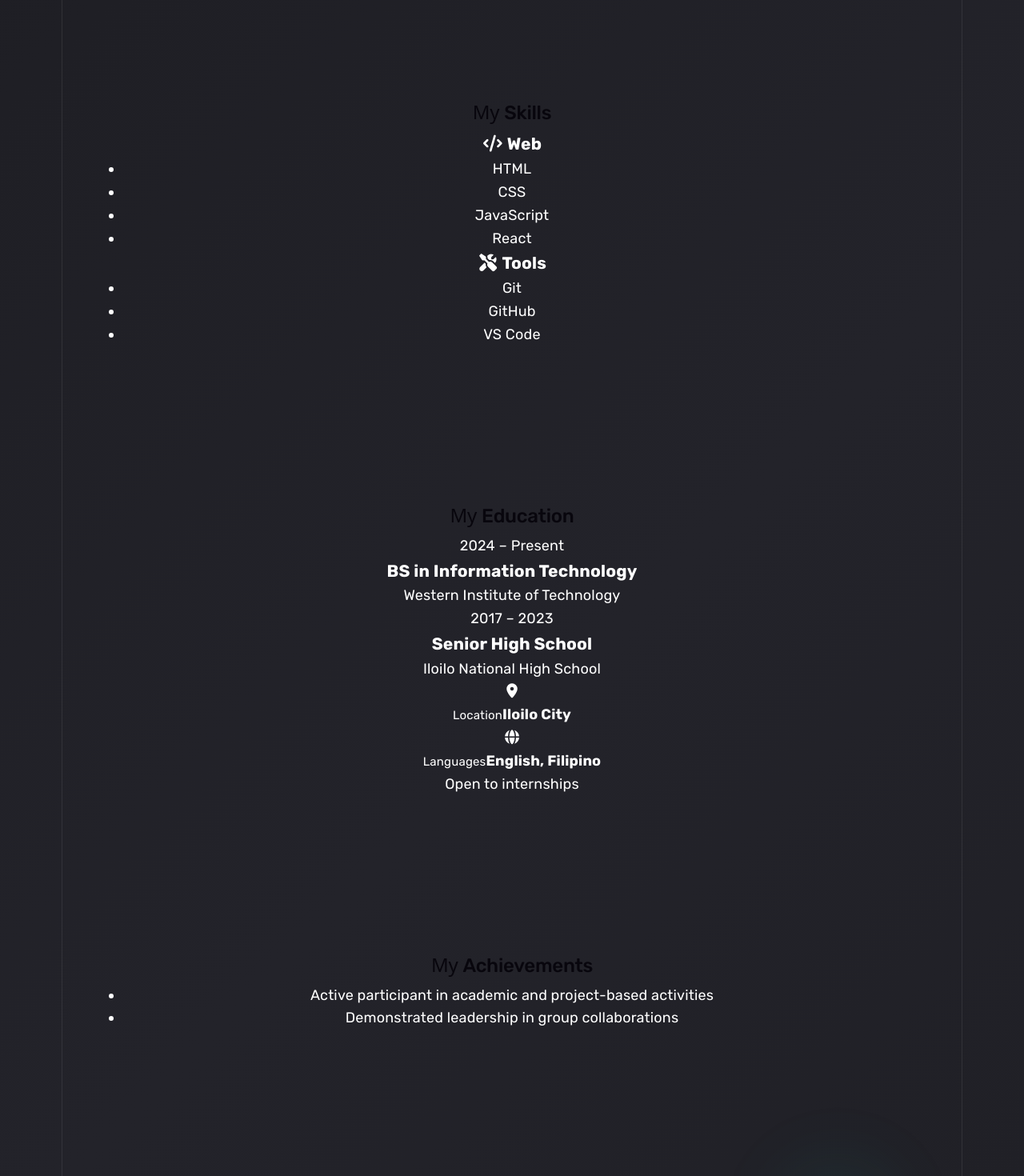
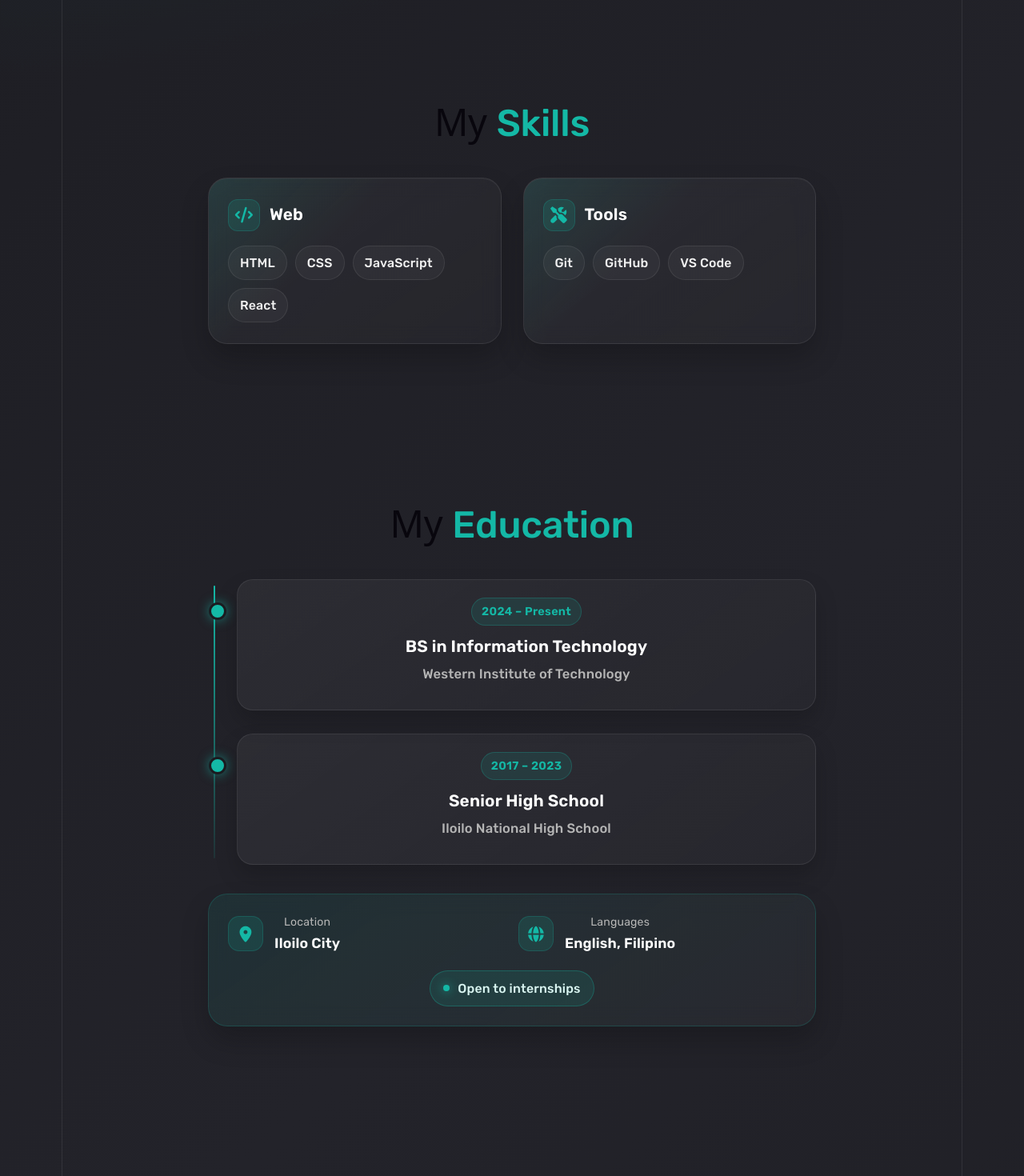
Before and after one commit to Cittali2/Portfolio_Amistoso, a React (Vite) app: page / in a window 1280 px wide. Shown: the part 1300-2770 px from the top of the page at 80% size. Built offline with nearby package versions, Linux system fonts and the light colour scheme.

Commit message:
add design

```diff
--- a/src/App.css
+++ b/src/App.css
@@ -1521,3 +1521,376 @@ nav {
     width: min(100%, 220px);
   }
 }
+
+.skills h2,
+.education h2,
+.achievements h2 {
+  font-size: clamp(2rem, 4vw, 2.6rem);
+  line-height: 1.15;
+  text-align: center;
+  margin-bottom: 2.2rem;
+}
+
+.skills h2 span,
+.education h2 span,
+.achievements h2 span {
+  color: var(--primary);
+}
+
+.skills-grid {
+  max-width: 760px;
+  margin: 0 auto;
+  display: grid;
+  grid-template-columns: repeat(auto-fit, minmax(260px, 1fr));
+  gap: 1.5rem;
+}
+
+.skills-card {
+  position: relative;
+  padding: 26px 24px;
+  border-radius: 24px;
+  background: linear-gradient(
+    145deg,
+    rgba(255, 255, 255, 0.05),
+    rgba(255, 255, 255, 0.02)
+  );
+  border: 1px solid rgba(255, 255, 255, 0.08);
+  -webkit-backdrop-filter: blur(12px);
+  backdrop-filter: blur(12px);
+  box-shadow:
+    0 18px 35px rgba(0, 0, 0, 0.2),
+    inset 0 1px 0 rgba(255, 255, 255, 0.03);
+  overflow: hidden;
+  transition: transform 0.35s ease, border-color 0.35s ease, box-shadow 0.35s ease;
+}
+
+.skills-card::before {
+  content: "";
+  position: absolute;
+  inset: 0;
+  background: linear-gradient(135deg, rgba(20, 184, 166, 0.12), transparent 40%);
+  pointer-events: none;
+}
+
+.skills-card:hover {
+  transform: translateY(-8px);
+  border-color: rgba(20, 184, 166, 0.3);
+  box-shadow:
+    0 22px 40px rgba(0, 0, 0, 0.26),
+    0 0 20px rgba(20, 184, 166, 0.08);
+}
+
+.skills-card h3 {
+  position: relative;
+  z-index: 1;
+  display: flex;
+  align-items: center;
+  gap: 12px;
+  margin-bottom: 18px;
+  font-size: 1.15rem;
+  font-weight: 600;
+  color: var(--text);
+}
+
+.skills-card h3 i {
+  width: 40px;
+  height: 40px;
+  display: inline-flex;
+  align-items: center;
+  justify-content: center;
+  border-radius: 12px;
+  font-size: 1.1rem;
+  color: var(--primary);
+  background: rgba(20, 184, 166, 0.14);
+  border: 1px solid rgba(20, 184, 166, 0.22);
+}
+
+.skill-list {
+  position: relative;
+  z-index: 1;
+  display: flex;
+  flex-wrap: wrap;
+  gap: 10px;
+  list-style: none;
+}
+
+.skill-list li,
+.skill-list span {
+  padding: 8px 14px;
+  border-radius: 999px;
+  background: rgba(255, 255, 255, 0.04);
+  border: 1px solid rgba(255, 255, 255, 0.08);
+  color: #f1f1f1;
+  font-size: 0.88rem;
+  font-weight: 500;
+  transition: 0.3s ease;
+}
+
+.skill-list li:hover,
+.skill-list span:hover {
+  transform: translateY(-3px);
+  background: rgba(20, 184, 166, 0.12);
+  border-color: rgba(20, 184, 166, 0.4);
+}
+
+.timeline {
+  position: relative;
+  max-width: 760px;
+  margin: 0 auto;
+  padding-left: 36px;
+}
+
+.timeline::before {
+  content: "";
+  position: absolute;
+  top: 8px;
+  bottom: 8px;
+  left: 7px;
+  width: 2px;
+  border-radius: 999px;
+  background: linear-gradient(to bottom, var(--primary), rgba(20, 184, 166, 0.1));
+}
+
+.timeline-item {
+  position: relative;
+  margin-bottom: 1.6rem;
+  padding: 22px 24px;
+  border-radius: 20px;
+  background: linear-gradient(
+    145deg,
+    rgba(255, 255, 255, 0.05),
+    rgba(255, 255, 255, 0.02)
+  );
+  border: 1px solid rgba(255, 255, 255, 0.08);
+  box-shadow: 0 14px 28px rgba(0, 0, 0, 0.18);
+  transition: transform 0.3s ease, border-color 0.3s ease, box-shadow 0.3s ease;
+}
+
+.timeline-item:last-child {
+  margin-bottom: 0;
+}
+
+.timeline-item::before {
+  content: "";
+  position: absolute;
+  top: 28px;
+  left: -36px;
+  width: 16px;
+  height: 16px;
+  border-radius: 50%;
+  background: var(--primary);
+  border: 3px solid #1b1b20;
+  box-shadow: 0 0 14px rgba(20, 184, 166, 0.6);
+}
+
+.timeline-item:hover {
+  transform: translateX(6px);
+  border-color: rgba(20, 184, 166, 0.35);
+  box-shadow:
+    0 18px 32px rgba(0, 0, 0, 0.24),
+    0 0 18px rgba(20, 184, 166, 0.08);
+}
+
+.timeline-date {
+  display: inline-block;
+  margin-bottom: 10px;
+  padding: 5px 12px;
+  border-radius: 999px;
+  background: rgba(20, 184, 166, 0.12);
+  border: 1px solid rgba(20, 184, 166, 0.25);
+  color: var(--primary);
+  font-size: 0.8rem;
+  font-weight: 600;
+  letter-spacing: 0.02em;
+}
+
+.timeline-item h3 {
+  margin-bottom: 4px;
+  font-size: 1.15rem;
+  font-weight: 600;
+  color: var(--text);
+}
+
+.timeline-school {
+  margin-bottom: 8px;
+  font-size: 0.95rem;
+  font-weight: 500;
+  color: #e8e8e8;
+}
+
+.timeline-item p {
+  font-size: 0.92rem;
+  line-height: 1.7;
+  color: var(--subtext);
+}
+
+.info-card {
+  max-width: 760px;
+  margin: 2rem auto 0;
+  padding: 24px;
+  border-radius: 24px;
+  background: linear-gradient(
+    145deg,
+    rgba(20, 184, 166, 0.1),
+    rgba(255, 255, 255, 0.03)
+  );
+  border: 1px solid rgba(20, 184, 166, 0.2);
+  -webkit-backdrop-filter: blur(12px);
+  backdrop-filter: blur(12px);
+  box-shadow: 0 18px 35px rgba(0, 0, 0, 0.2);
+}
+
+.info-grid {
+  display: grid;
+  grid-template-columns: repeat(auto-fit, minmax(200px, 1fr));
+  gap: 16px;
+}
+
+.info-item {
+  display: flex;
+  align-items: center;
+  gap: 14px;
+}
+
+.info-item i {
+  flex-shrink: 0;
+  width: 44px;
+  height: 44px;
+  display: inline-flex;
+  align-items: center;
+  justify-content: center;
+  border-radius: 14px;
+  font-size: 1.1rem;
+  color: var(--primary);
+  background: rgba(20, 184, 166, 0.14);
+  border: 1px solid rgba(20, 184, 166, 0.22);
+}
+
+.info-item small {
+  display: block;
+  font-size: 0.78rem;
+  color: var(--subtext);
+}
+
+.info-item strong {
+  display: block;
+  font-size: 0.98rem;
+  font-weight: 600;
+  color: var(--text);
+}
+
+.info-badge {
+  display: inline-flex;
+  align-items: center;
+  gap: 10px;
+  margin-top: 20px;
+  padding: 9px 16px;
+  border-radius: 999px;
+  background: rgba(20, 184, 166, 0.12);
+  border: 1px solid rgba(20, 184, 166, 0.3);
+  color: #d9f5f1;
+  font-size: 0.88rem;
+  font-weight: 500;
+}
+
+.info-badge::before {
+  content: "";
+  width: 8px;
+  height: 8px;
+  border-radius: 50%;
+  background: var(--primary);
+  box-shadow: 0 0 12px rgba(20, 184, 166, 0.8);
+}
+
+.achievement-list {
+  max-width: 760px;
+  margin: 0 auto;
+  display: grid;
+  gap: 14px;
+  list-style: none;
+}
+
+.achievement-list li {
+  position: relative;
+  padding: 16px 20px 16px 62px;
+  border-radius: 18px;
+  background: linear-gradient(
+    145deg,
+    rgba(255, 255, 255, 0.05),
+    rgba(255, 255, 255, 0.02)
+  );
+  border: 1px solid rgba(255, 255, 255, 0.08);
+  color: #f1f1f1;
+  font-size: 0.96rem;
+  box-shadow: 0 12px 24px rgba(0, 0, 0, 0.16);
+  transition: transform 0.3s ease, border-color 0.3s ease;
+}
+
+.achievement-list li::before {
+  content: "";
+  position: absolute;
+  top: 50%;
+  left: 20px;
+  width: 28px;
+  height: 28px;
+  transform: translateY(-50%);
+  border-radius: 50%;
+  background: rgba(20, 184, 166, 0.14);
+  border: 1px solid rgba(20, 184, 166, 0.3);
+}
+
+.achievement-list li::after {
+  content: "";
+  position: absolute;
+  top: 50%;
+  left: 30px;
+  width: 6px;
+  height: 11px;
+  transform: translateY(-62%) rotate(45deg);
+  border-right: 2px solid var(--primary);
+  border-bottom: 2px solid var(--primary);
+}
+
+.achievement-list li:hover {
+  transform: translateX(6px);
+  border-color: rgba(20, 184, 166, 0.35);
+}
+
+@media (max-width: 768px) {
+  .skills-card {
+    padding: 22px 20px;
+    border-radius: 20px;
+  }
+
+  .timeline {
+    padding-left: 30px;
+  }
+
+  .timeline-item {
+    padding: 18px 18px;
+  }
+
+  .timeline-item::before {
+    left: -30px;
+  }
+
+  .timeline-item:hover,
+  .achievement-list li:hover {
+    transform: none;
+  }
+
+  .info-card {
+    padding: 20px 18px;
+  }
+}
+
+@media (max-width: 480px) {
+  .info-grid {
+    grid-template-columns: 1fr;
+  }
+
+  .achievement-list li {
+    padding: 14px 16px 14px 58px;
+    font-size: 0.92rem;
+  }
+}
```
